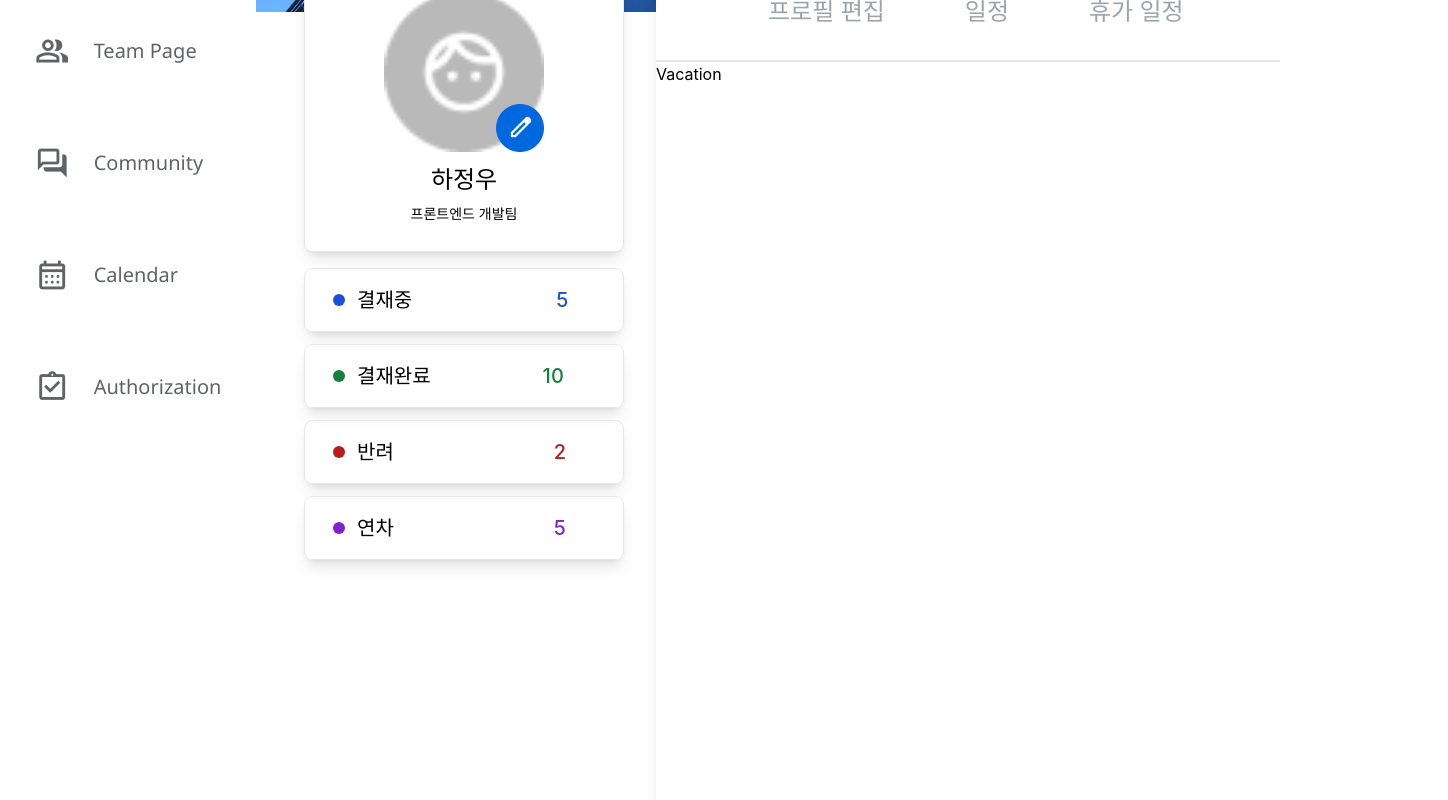
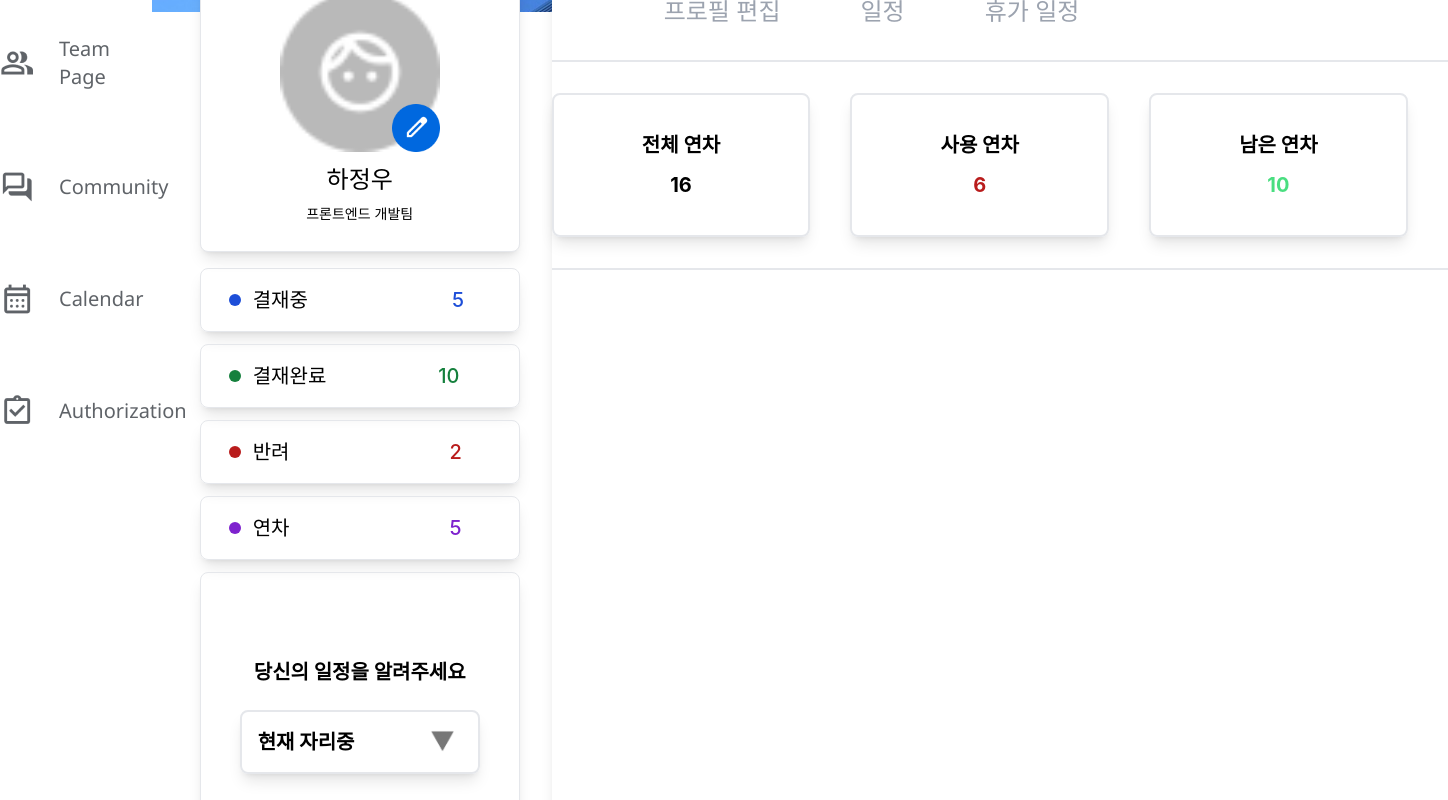
Before and after one commit to zzzissu/elice-first-project, a React (Create React App) app: page /CombinePage/MyPage/Vacation in a window 1280 px wide. Shown: the part 420-1220 px from the top of the page, 1448 px wide, since content can reach past the window. Built offline with nearby package versions, Linux system fonts and the light colour scheme.

Commit message:
[feat/fix] 프로필 페이지 상세작성 및 그림 추가

```diff
--- /dev/null
+++ b/src/components/MyPage/FutureVa.tsx
@@ -0,0 +1,11 @@
+import React from 'react'
+
+const FutureVa = () => {
+  return (
+    <div className='text-3xl'>
+      FutureVa
+    </div>
+  )
+}
+
+export default FutureVa
--- a/src/components/MyPage/MyPage.tsx
+++ b/src/components/MyPage/MyPage.tsx
@@ -64,6 +64,20 @@ const MyPage = () => {
             연차
             <div className="text-xl text-purple-700 ml-40">5</div>
           </div>
+          <div className='rounded-lg shadow-lg border h-72 w-80 ml-12 z-10 mt-3 text-xl flex flex-col justify-center items-center font-bold'>
+            <div className=' text-center'>
+              당신의 일정을 알려주세요
+            </div>
+            <button className='flex flex-row justify-between text-center align-middle items-center pl-4 mt-6 border-2 rounded-lg shadow-lg w-60 h-16'>현재 자리중
+              <div className='w-6 h-6 mr-6'
+                style={{ backgroundImage: `url('/assets/tri.png')`, backgroundSize: 'cover', backgroundPosition: "center" }}>
+              </div>
+            </button>
+
+
+        </div>
+
+
       </div>
 
       {/* 오른쪽 섹션 */}
@@ -77,7 +91,7 @@ const MyPage = () => {
                 <Link
                   to='ProfileEdit'
                   onClick={() => handleLinkClick('ProfileEdit')}
-                    className={`${activeLink === 'ProfileEdit' ? 'border-blue-700 text-black border-b-8 pb-8' : 'text-gray-400'
+                  className={`${activeLink === 'ProfileEdit' ? 'border-blue-700 text-black border-b-8 pb-4' : 'text-gray-400'
                     }`}
                 >
                   프로필 편집
@@ -86,14 +100,14 @@ const MyPage = () => {
               <li>
                 <Link to='Schedule'
                   onClick={() => handleLinkClick('Schedule')}
-                    className={`${activeLink === 'Schedule' ? 'border-blue-700 text-black border-b-8 pb-8' : 'text-gray-400'}`}>
+                  className={`${activeLink === 'Schedule' ? 'border-blue-700 text-black border-b-8 pb-4' : 'text-gray-400'}`}>
                   일정
                 </Link>
               </li>
               <li>
                 <Link to='Vacation'
                   onClick={() => handleLinkClick('Vacation')}
-                    className={`${activeLink === 'Vacation' ? 'border-blue-700 text-black border-b-8 pb-8' : 'text-gray-400'}`}>
+                  className={`${activeLink === 'Vacation' ? 'border-blue-700 text-black border-b-8 pb-4' : 'text-gray-400'}`}>
                   휴가 일정
                 </Link>
               </li>
@@ -106,14 +120,14 @@ const MyPage = () => {
               <Routes>
                 <Route path='ProfileEdit' element={<ProfileEdit />} />
                 <Route path='Schedule' element={<Schedule />} />
-                  <Route path='Vacation' element={<Vacation />} />
+                <Route path='Vacation/*' element={<Vacation />} />
               </Routes>
             </div>
           </div>
         </div>
       </div>
     </div>
-    </div>
+    </div >
   )
 }
 
--- /dev/null
+++ b/src/components/MyPage/NowVa.tsx
@@ -0,0 +1,11 @@
+import React from 'react'
+
+const NowVa = () => {
+  return (
+    <div className='text-3xl'>
+      NowVa
+    </div>
+  )
+}
+
+export default NowVa
--- /dev/null
+++ b/src/components/MyPage/RemainVacation.tsx
@@ -0,0 +1,47 @@
+import React from 'react'
+import { BrowserRouter, Routes, Link, Route } from 'react-router-dom';
+import UseVa from './UseVa';
+import NowVa from './NowVa';
+import FutureVa from './FutureVa';
+
+const RemainVacation = () => {
+    return (
+        <div className='sectionDevide w-[80%] flex flex-row'>
+            {/*남은연차 확인 구역 */}
+            <div className='rightSite w-[45%] flex flex-col border-r-2'>
+                <div className='text-2xl font-bold mt-10 ml-10 text-center'>
+                    하정우님의 남은 연차는 10개입니다.
+                </div>
+                <div className='btnSection flex flex-col items-center'>
+                    <button className='text-xl font-bold border-2 h-32 w-56 rounded-lg shadow-lg mr-10 mt-5'>
+                        <Link to='UseVa'>
+                            연차 사용하기
+                        </Link>
+                    </button>
+                    <button className='text-xl font-bold border-2 h-32 w-56 rounded-lg shadow-lg mr-10 mt-5'>
+                        <Link to='NowVa'>
+                            현재 휴가자
+                        </Link>
+                    </button>
+                    <button className='text-xl font-bold border-2 h-32 w-56 rounded-lg shadow-lg mr-10 mt-5'>
+                        <Link to='FutureVa'>
+                            사내 연차 사용일정
+                        </Link>
+                    </button>
+                </div>
+            </div>
+
+            {/*남은연차 디테일 구역 */}
+            <div className='leftSide'>
+                <Routes>
+                    <Route path='UseVa' element={<UseVa />} />
+                    <Route path='NowVa' element={<NowVa />} />
+                    <Route path='FutureVa' element={<FutureVa />} />
+                </Routes>
+
+            </div>
+        </div>
+    )
+}
+
+export default RemainVacation
--- a/src/components/MyPage/Schedule.tsx
+++ b/src/components/MyPage/Schedule.tsx
@@ -2,16 +2,33 @@ import React from 'react'
 
 const Schedule = () => {
   return (
-    <div className='sectionDevide flex flex-row'>
+    <div className='sectionDevide flex flex-row items-center justify-center'>
       {/*왼쪽 구역 */}
-      <div className='leftSite flex flex-col'>
-안녕
+      <div className='leftSite w-[50%]'>
+        <div className='border-2 h-[650px] w-[85%] mt-16 ml-16 rounded-lg shadow-lg'>
+          <div className='flex flex-row justify-between pt-10'>
+            <div className='text-2xl ml-10'>
+              개인 일정을 작성해 주세요
+            </div>
+            <button className='w-16 h-12 mr-6 -mt-2'
+              style={{ backgroundImage: `url('/assets/plus.png')`, backgroundSize: 'cover', backgroundPosition: "center" }} />
+          </div>
+        </div>
+
 
 
       </div>
       {/*오른쪽 구역 */}
-      <div className='rightSite'>
-안녕
+      <div className='rightSite w-[50%]'>
+        <div className='border-2 h-[650px] w-[85%] mt-16 ml-10 rounded-lg shadow-lg'>
+          <div className='flex flex-row justify-between pt-10'>
+            <div className='text-2xl ml-10'>
+              업무 일정을 작성해 주세요
+            </div>
+            <button className='w-16 h-12 mr-6 -mt-2'
+              style={{ backgroundImage: `url('/assets/plus.png')`, backgroundSize: 'cover', backgroundPosition: "center" }} />
+          </div>
+        </div>
       </div>
     </div>
   )
--- /dev/null
+++ b/src/components/MyPage/TotalVacation.tsx
@@ -0,0 +1,16 @@
+import React from 'react'
+
+const TotalVacation = () => {
+  return (
+    <div className='ml-14 text-2xl font-bold flex flex-col justify-center text-left'>
+      <div className='mt-10'>
+        현재 하정우님의 전체 연차는 16개 입니다.
+      </div>
+      <div className='mt-6'>
+      2024년 10월에 입사하였으며 년차 증가당 1개가 추가증가됩니다.
+      </div>
+    </div>
+  )
+}
+
+export default TotalVacation
--- /dev/null
+++ b/src/components/MyPage/UseVa.tsx
@@ -0,0 +1,11 @@
+import React from 'react'
+
+const UseVa = () => {
+  return (
+    <div className='text-3xl'>
+      UseVa
+    </div>
+  )
+}
+
+export default UseVa
--- /dev/null
+++ b/src/components/MyPage/UsedVacation.tsx
@@ -0,0 +1,13 @@
+import React from 'react'
+
+const UsedVacation = () => {
+  return (
+    <div className='used w-full'>
+        <div className='text-2xl font-bold text-left mt-10 ml-10'>
+      사용 연차는 아래와 같습니다.
+      </div>
+    </div>
+  )
+}
+
+export default UsedVacation
--- a/src/components/MyPage/Vacation.tsx
+++ b/src/components/MyPage/Vacation.tsx
@@ -1,9 +1,52 @@
 import React from 'react'
+import { BrowserRouter, Routes, Link, Route } from 'react-router-dom';
+import TotalVacation from './TotalVacation';
+import UsedVacation from './UsedVacation';
+import RemainVacation from './RemainVacation';
+
 
 const Vacation = () => {
   return (
-    <div>
-      Vacation
+    <div className='sectionDevide '>
+      {/*휴가 버튼 구역 */}
+      <div className='flex flex-col justify-center items-center'>
+        <div className='upSideSite h-52 w-full border-b-2 flex flex-row items-center justify-center'>
+          <button className='text-xl font-bold border-2 h-36 w-80 rounded-lg shadow-lg mr-10'>
+            <Link to='TotalVacation'>
+              전체 연차
+              <div className='mt-3'>
+                16
+              </div>
+            </Link>
+          </button>
+          <button className='text-xl font-bold border-2 h-36 w-80 rounded-lg shadow-lg mr-10'>
+            <Link to='UsedVacation'>
+              사용 연차
+              <div className='mt-3 text-red-700'>
+                6
+              </div>
+            </Link>
+          </button>
+          <button className='text-xl font-bold border-2 h-36 w-80 rounded-lg shadow-lg mr-10'>
+            <Link to='RemainVacation'>
+              남은 연차
+              <div className='mt-3 text-green-400'>
+                10
+              </div>
+            </Link>
+          </button>
+        </div>
+      </div>
+
+      {/*휴가 디테일 구역 */}
+      <div className='downSideSite'>
+        <Routes>
+          <Route path='TotalVacation' element={<TotalVacation />} />
+          <Route path='UsedVacation' element={<UsedVacation />} />
+          <Route path='RemainVacation/*' element={<RemainVacation />} />
+        </Routes>
+      </div>
+
     </div>
   )
 }
```
Also changed, not shown: public/assets/plus.png (added), public/assets/tri.png (added). Lines whose indentation alone changed are shown as unchanged.
